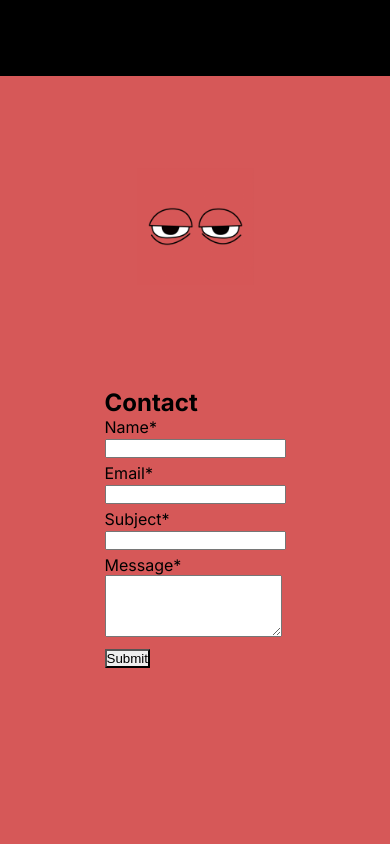
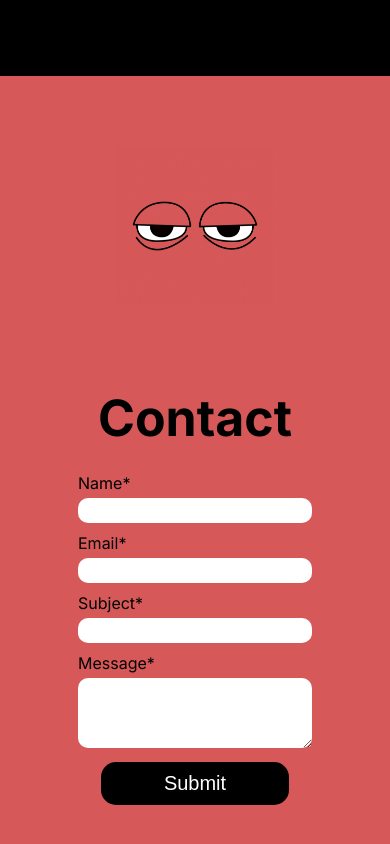
Before and after one commit to gmo93/next-folio, a Next.js app: page / in a window 390 px wide. Shown: the part 3175-4019 px from the top of the page. Built offline with nearby package versions, Linux system fonts and the light colour scheme.

Commit message:
updated the styling of the contact page. Functionality and styling are finished for mobile

```diff
--- a/src/components/Contact.js
+++ b/src/components/Contact.js
@@ -64,7 +64,7 @@ export default function Home() {
 
   return (
     <section id="contact" className={styles.contactUs}>
-      <Container maxW="450px" mt={12}>
+      <Container className={styles.formCont} w="60%" maxW="450px" mt={12}>
         <Heading>Contact</Heading>
         {error && (
           <Text color="red.300" my={4} fontSize="xl">
@@ -81,6 +81,11 @@ export default function Home() {
             value={values.name}
             onChange={handleChange}
             onBlur={onBlur}
+            border="0"
+            width="100%"
+            py="5"
+            my="5"
+            borderRadius="10"
           />
           <FormErrorMessage>Required</FormErrorMessage>
         </FormControl>
@@ -98,6 +103,11 @@ export default function Home() {
             value={values.email}
             onChange={handleChange}
             onBlur={onBlur}
+            w="100%"
+            border="0"
+            borderRadius="10"
+            py="5"
+            my="5"
           />
           <FormErrorMessage>Required</FormErrorMessage>
         </FormControl>
@@ -115,6 +125,11 @@ export default function Home() {
             value={values.subject}
             onChange={handleChange}
             onBlur={onBlur}
+            w="100%"
+            border="0"
+            borderRadius="10"
+            py="5"
+            my="5"
           />
           <FormErrorMessage>Required</FormErrorMessage>
         </FormControl>
@@ -133,14 +148,26 @@ export default function Home() {
             value={values.message}
             onChange={handleChange}
             onBlur={onBlur}
+            w="100%"
+            border="0"
+            borderRadius="10"
+            py="5"
+            my="5"
           />
           <FormErrorMessage>Required</FormErrorMessage>
         </FormControl>
 
         <Button
-          variant="outline"
-          colorScheme="blue"
-          isLoading={isLoading}
+          style={{
+            width: "80%",
+            border: "none",
+            backgroundColor: "black",
+            color: "white",
+            padding: "10px 20px",
+            borderRadius: "15px",
+            fontSize: "20px",
+            margin: "0 auto",
+          }}
           disabled={
             !values.name || !values.email || !values.subject || !values.message
           }
--- a/src/styles/Home.module.css
+++ b/src/styles/Home.module.css
@@ -984,6 +984,16 @@
 }
 .contactUs h2 {
   color: black;
+  text-align: center;
+  font-size: 50px;
+  padding-bottom: 25px;
+}
+.formCont {
+  display: flex;
+  flex-direction: column;
+}
+.formCont button {
+  margin-top: 25px;
 }
 .sleepyEyesCont {
   width: 30vw;
@@ -1368,6 +1378,7 @@
   }
   .sleepyEyesCont {
     height: 300px;
+    width: 40vw;
   }
   .lockedVid {
     width: 100vw;
```
